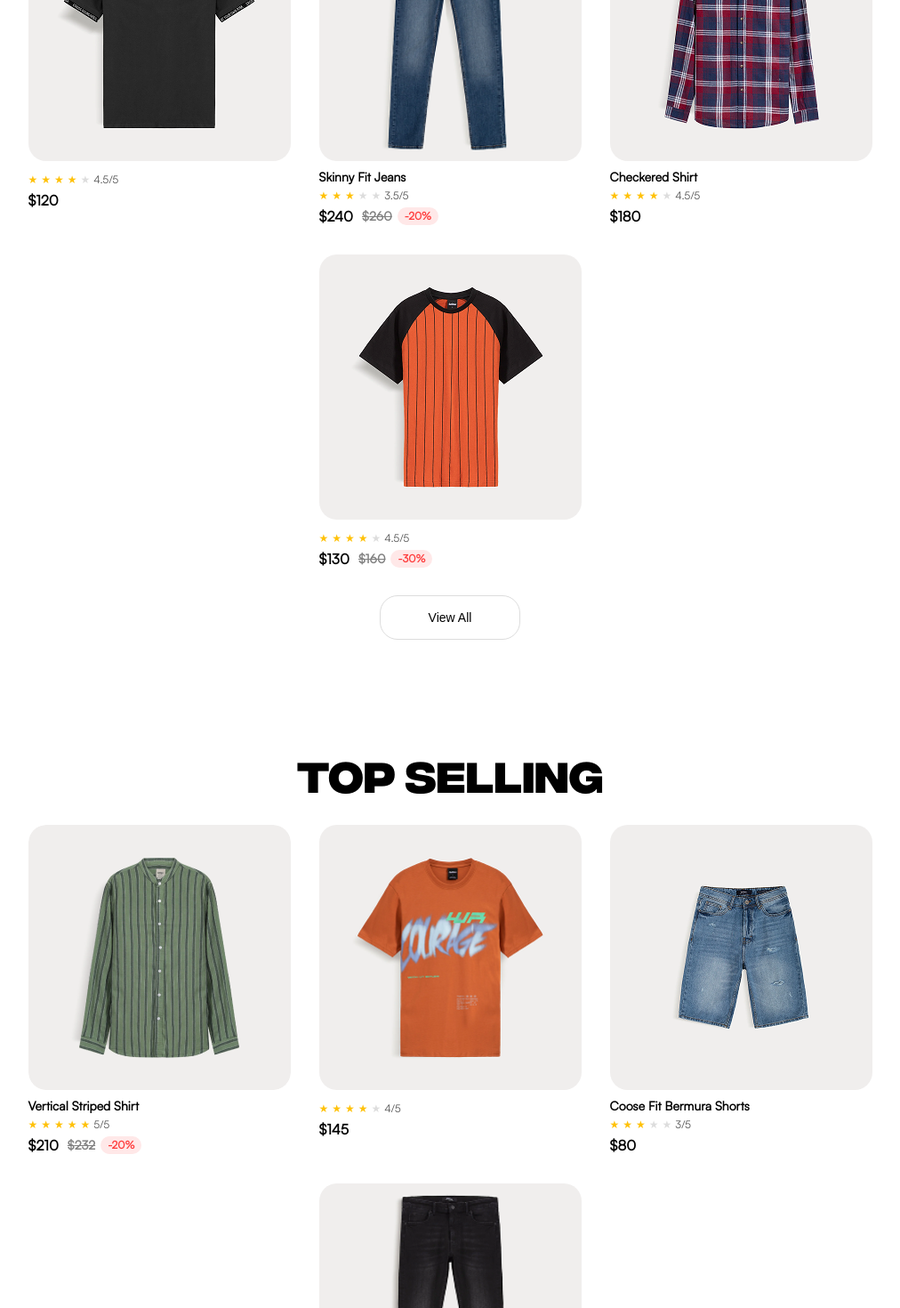
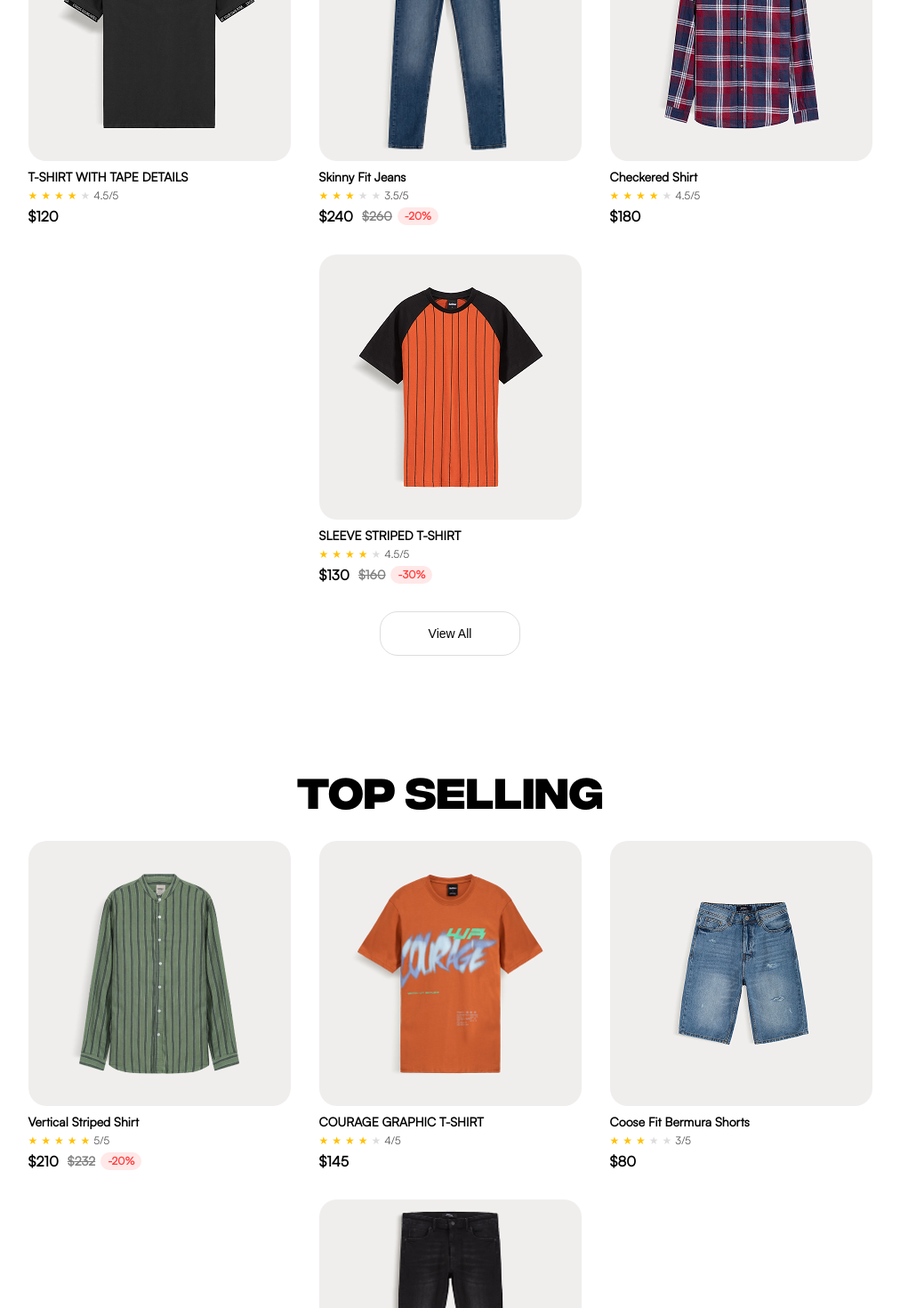
Before and after one commit to phonglk-it/NextJS-Train-Group-x, a Next.js app in the folder FrontEnd/: page /homepage in a window 1280 px wide. Shown: the part 1290-2760 px from the top of the page at 89% size, without its empty margins (134-1146 px from the left). Built offline with nearby package versions, Linux system fonts and the light colour scheme.

Commit message:
update code

```diff
--- a/FrontEnd/src/data/products-data.ts
+++ b/FrontEnd/src/data/products-data.ts
@@ -3,6 +3,7 @@ import { Product } from "@/types/Product";
 export const newArrivals: Product[] = [
   {
     id: 1,
+    name: "T-SHIRT WITH TAPE DETAILS",
     price: 120,
     rating: 4.5,
     image: "/images/tshirt-1.png",
@@ -25,6 +26,7 @@ export const newArrivals: Product[] = [
   },
   {
     id: 4,
+    name: "SLEEVE STRIPED T-SHIRT",
     price: 130,
     oldPrice: 160,
     discount: "-30%",
@@ -45,6 +47,7 @@ export const topSelling: Product[] = [
   },
   {
     id: 6,
+    name: "COURAGE GRAPHIC T-SHIRT",
     price: 145,
     rating: 4.0,
     image: "/images/tshirt-3.png",
```
